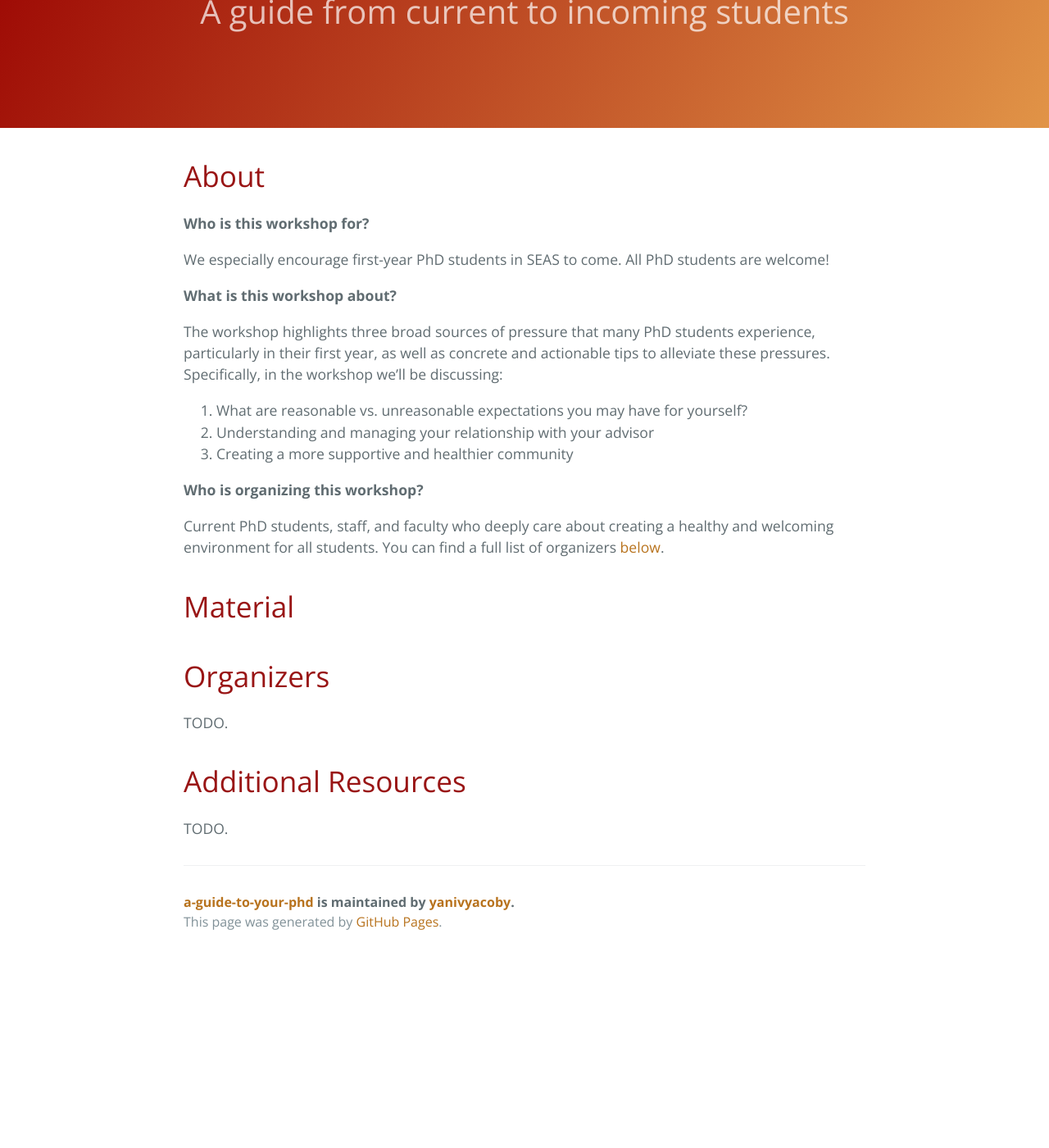
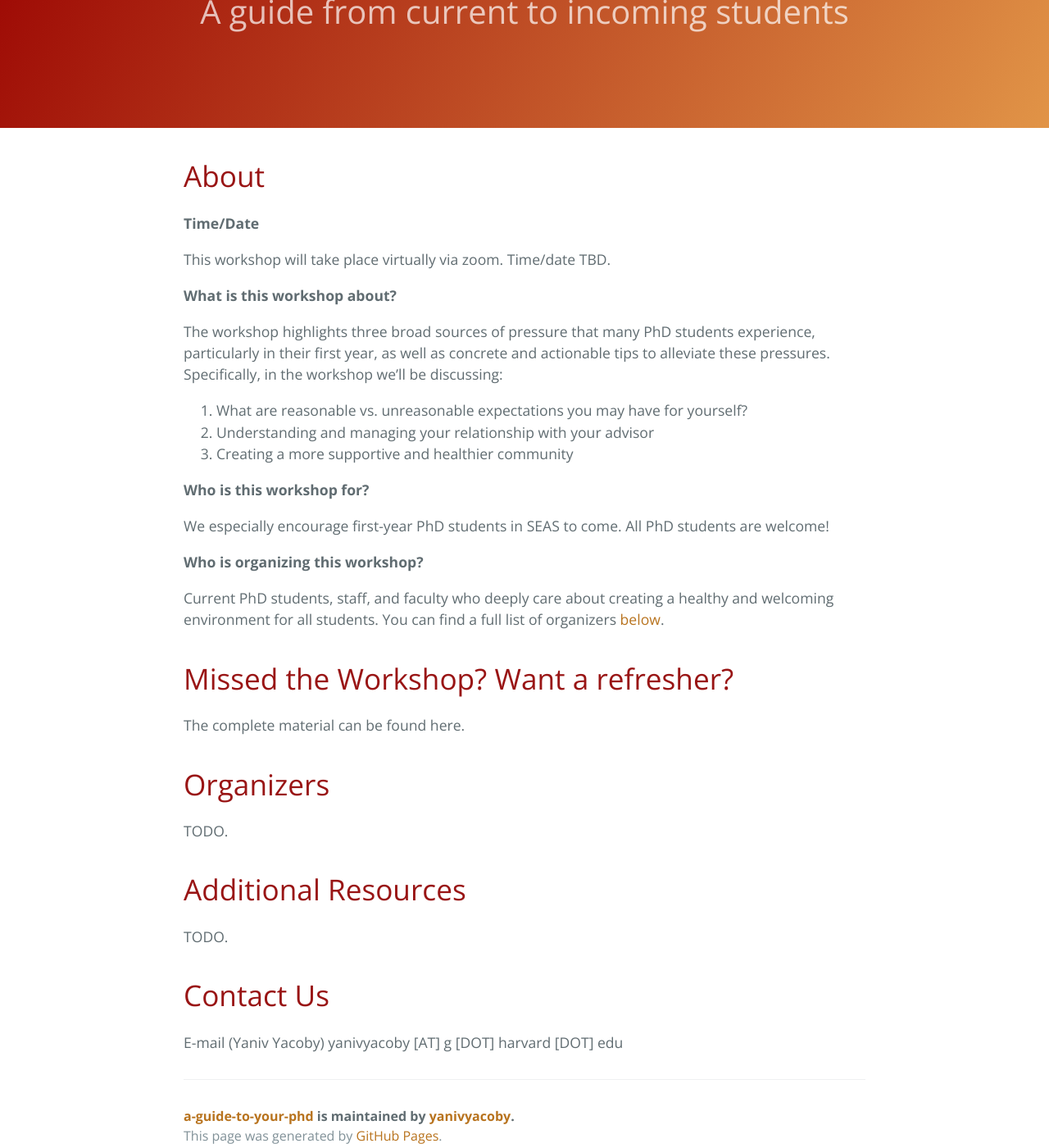
Before and after one commit to yanivyacoby/a-guide-to-your-phd, a Jekyll site: the page built from index.md, in a window 1280 px wide and 1400 px high, scrolled down 207 px. Shown: the whole window at 82% size. Built offline with Jekyll 4.4.1, drawn with Linux system fonts in a browser that asks for light colours; before the commit the page ends 1375 px from its top, so only the background shows below that.

Commit message:
Update index.md

```diff
--- a/index.md
+++ b/index.md
@@ -7,9 +7,9 @@ description: A guide from current to incoming students
 
 # About
 
-**Who is this workshop for?**
+**Time/Date**
 
-We especially encourage first-year PhD students in SEAS to come. All PhD students are welcome!
+This workshop will take place virtually via zoom. Time/date TBD.
 
 
 **What is this workshop about?**
@@ -22,6 +22,11 @@ Specifically, in the workshop we'll be discussing:
 2. Understanding and managing your relationship with your advisor
 3. Creating a more supportive and healthier community
 
+**Who is this workshop for?**
+
+We especially encourage first-year PhD students in SEAS to come. All PhD students are welcome!
+
+
 **Who is organizing this workshop?**
 
 Current PhD students, staff, and faculty who deeply care about
@@ -29,7 +34,9 @@ creating a healthy and welcoming environment for all students.
 You can find a full list of organizers [below](#organizers).
 
 
-# Material
+# Missed the Workshop? Want a refresher?
+
+The complete material can be found here.
 
 
 # Organizers
@@ -39,3 +46,7 @@ TODO.
 # Additional Resources
 
 TODO.
+
+# Contact Us
+
+E-mail (Yaniv Yacoby) yanivyacoby [AT] g [DOT] harvard [DOT] edu
```
